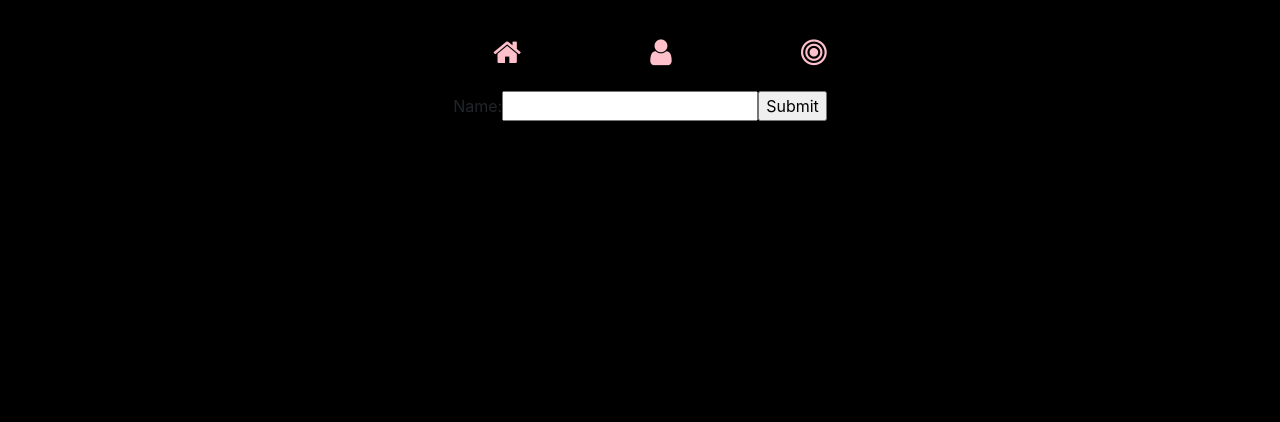
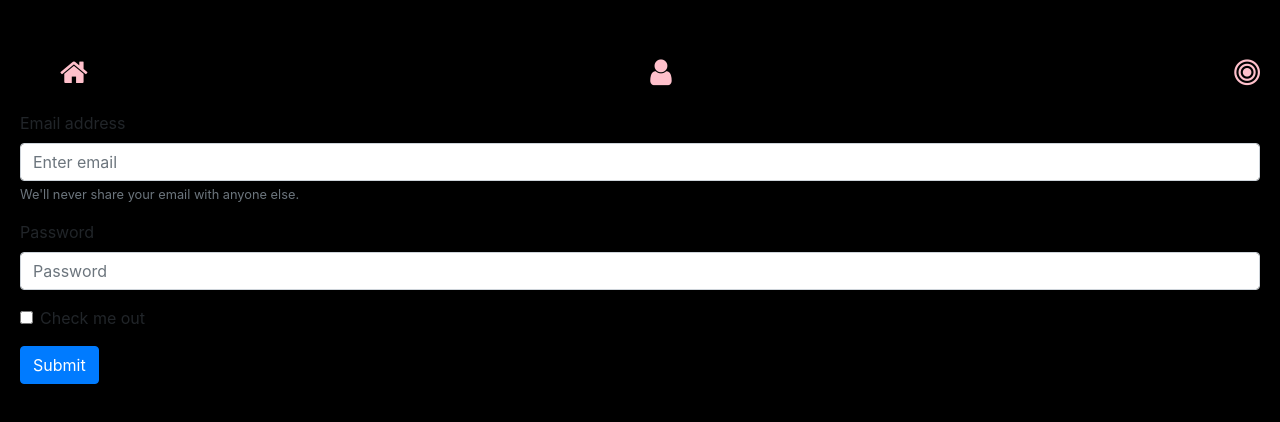
Before and after one commit to daniellekorn/hackathon, a React (Create React App) app in the folder client/: page /signup in a window 1280 px wide. Shown: the top 422 px of the page. Built offline with nearby package versions, Linux system fonts and the light colour scheme.

Commit message:
add requirements text

```diff
--- a/client/src/App.css
+++ b/client/src/App.css
@@ -1,38 +1,35 @@
-body, html {
-    background:black;
+body,
+html {
+  background: black;
   width: 100%;
   height: 100vh;
-    display: flex;
   flex-direction: column;
-    align-items:center;
-
+  align-items: center;
+  padding: 10px;
 }
 
-.contain{
+.contain {
   width: 100%;
   display: flex;
   flex-direction: column;
-    align-items:center;
+  align-items: center;
 }
 
 .fa {
-    color:pink
-
+  color: pink;
 }
 
 ul {
-    list-style-type:none;
-    display:flex;
+  list-style-type: none;
+  display: flex;
   justify-content: space-between;
   margin-top: 30px;
-
 }
 
 li {
   font-size: 30px;
 }
 
-
-.sound-wave{
-    margin-top: 100px
+.sound-wave {
+  margin-top: 100px;
 }
--- a/client/src/App.js
+++ b/client/src/App.js
@@ -1,28 +1,39 @@
 import React from "react";
 import "./App.css";
+import Row from "react-bootstrap/Row";
+import Col from "react-bootstrap/Col";
 import Tracker from "./components/Tracker";
 import { BrowserRouter as Router, Route, Switch, Link } from "react-router-dom";
-import Signup from "./components/signup"
+import Signup from "./components/Signup";
 
 const App = () => {
   return (
     <Router>
+      <Row>
+        <Col sm={12}>
           <div>
             <ul>
               <li>
-                <Link to="/"><i class="fa fa-home"></i></Link>
+                <Link to="/">
+                  <i class="fa fa-home"></i>
+                </Link>
               </li>
               <li>
-                <Link to="/signup"><i class="fa fa-user"></i></Link>
+                <Link to="/signup">
+                  <i class="fa fa-user"></i>
+                </Link>
               </li>
               <li>
-                <Link to="/tracker"><i class="fa fa-bullseye"></i></Link>
+                <Link to="/tracker">
+                  <i class="fa fa-bullseye"></i>
+                </Link>
               </li>
             </ul>
+          </div>
+        </Col>
+      </Row>
       <Switch>
-              <Route exact path="/">
-
-              </Route>
+        <Route exact path="/"></Route>
         <Route path="/signup">
           <Signup />
         </Route>
@@ -30,9 +41,8 @@
           <Tracker />
         </Route>
       </Switch>
-          </div>
     </Router>
   );
-}
+};
 
 export default App;
--- a/client/src/components/signup.jsx
+++ b/client/src/components/signup.jsx
@@ -1,27 +1,32 @@
-import React, { Component} from 'react';
+import React, { useState } from "react";
+import Form from "react-bootstrap/Form";
+import Button from "react-bootstrap/Button";
 
-class Signup extends Component {
-    constructor(props) {
-      super(props);
-      this.handleSubmit = this.handleSubmit.bind(this);
-    }
+const SignUp = (props) => {
+  const [username, setUsername] = useState("");
 
-    handleSubmit(e) {
-      alert('The value is: ' + this.input.value);
-      e.preventDefault();
-    }
+  return (
+    <Form>
+      <Form.Group controlId="formBasicEmail">
+        <Form.Label>Email address</Form.Label>
+        <Form.Control type="email" placeholder="Enter email" />
+        <Form.Text className="text-muted">
+          We'll never share your email with anyone else.
+        </Form.Text>
+      </Form.Group>
 
-    render() {
-      return (
-        <form onSubmit={this.handleSubmit}>
-          <label>
-            Name:
-            <input type="text" ref={(input) => this.input = input} />
-          </label>
-          <input type="submit" value="Submit" />
-        </form>
-      );
-    }
-  }
+      <Form.Group controlId="formBasicPassword">
+        <Form.Label>Password</Form.Label>
+        <Form.Control type="password" placeholder="Password" />
+      </Form.Group>
+      <Form.Group controlId="formBasicCheckbox">
+        <Form.Check type="checkbox" label="Check me out" />
+      </Form.Group>
+      <Button variant="primary" type="submit">
+        Submit
+      </Button>
+    </Form>
+  );
+};
 
-  export default Signup
+export default SignUp;
```
Also changed, not shown: client/package.json (+0 -7 lines), client/src/components/Tracker.jsx (+8 -10 lines), 1 other file (tests, documents, lock files or other folders). Lines whose indentation alone changed are shown as unchanged.
